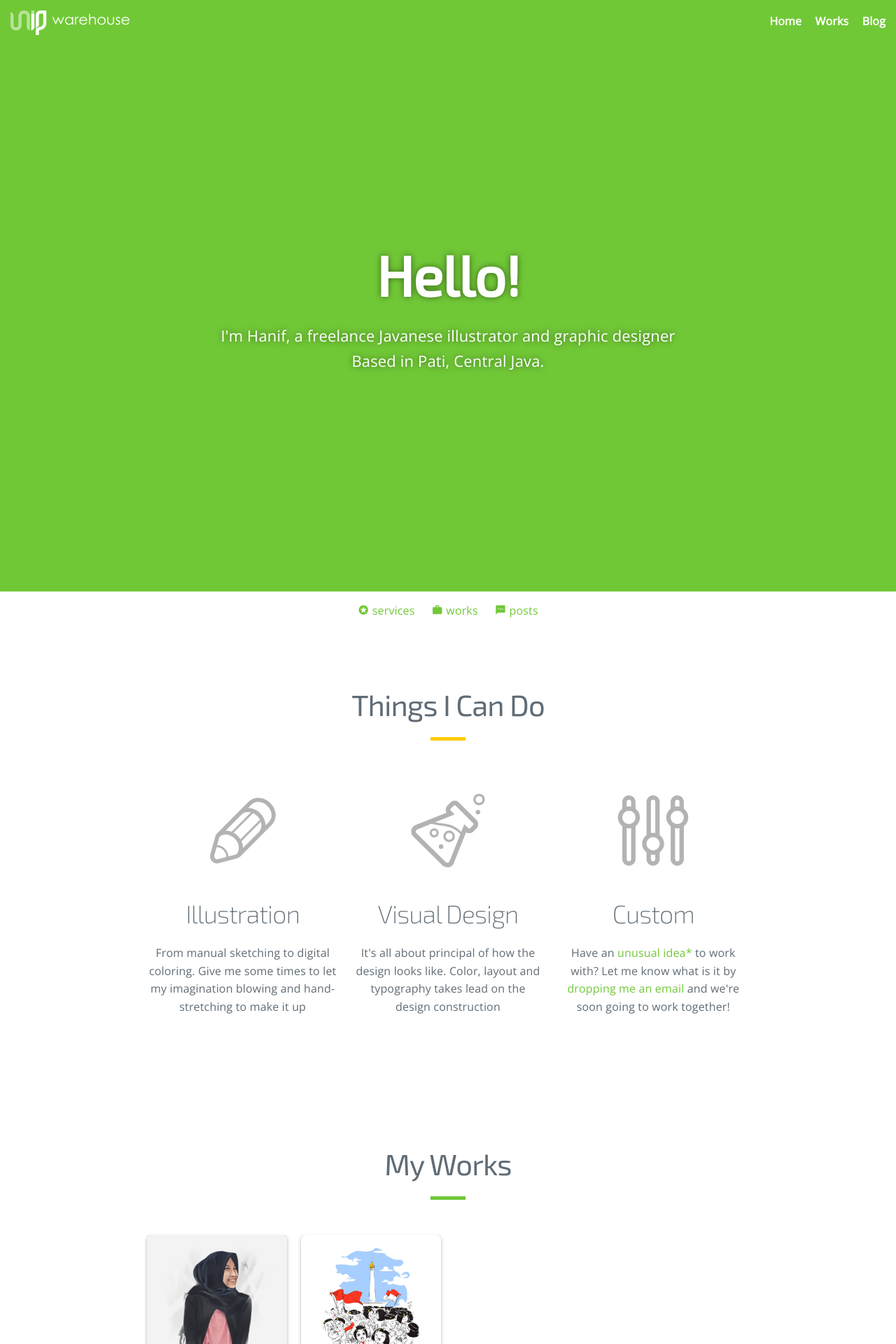
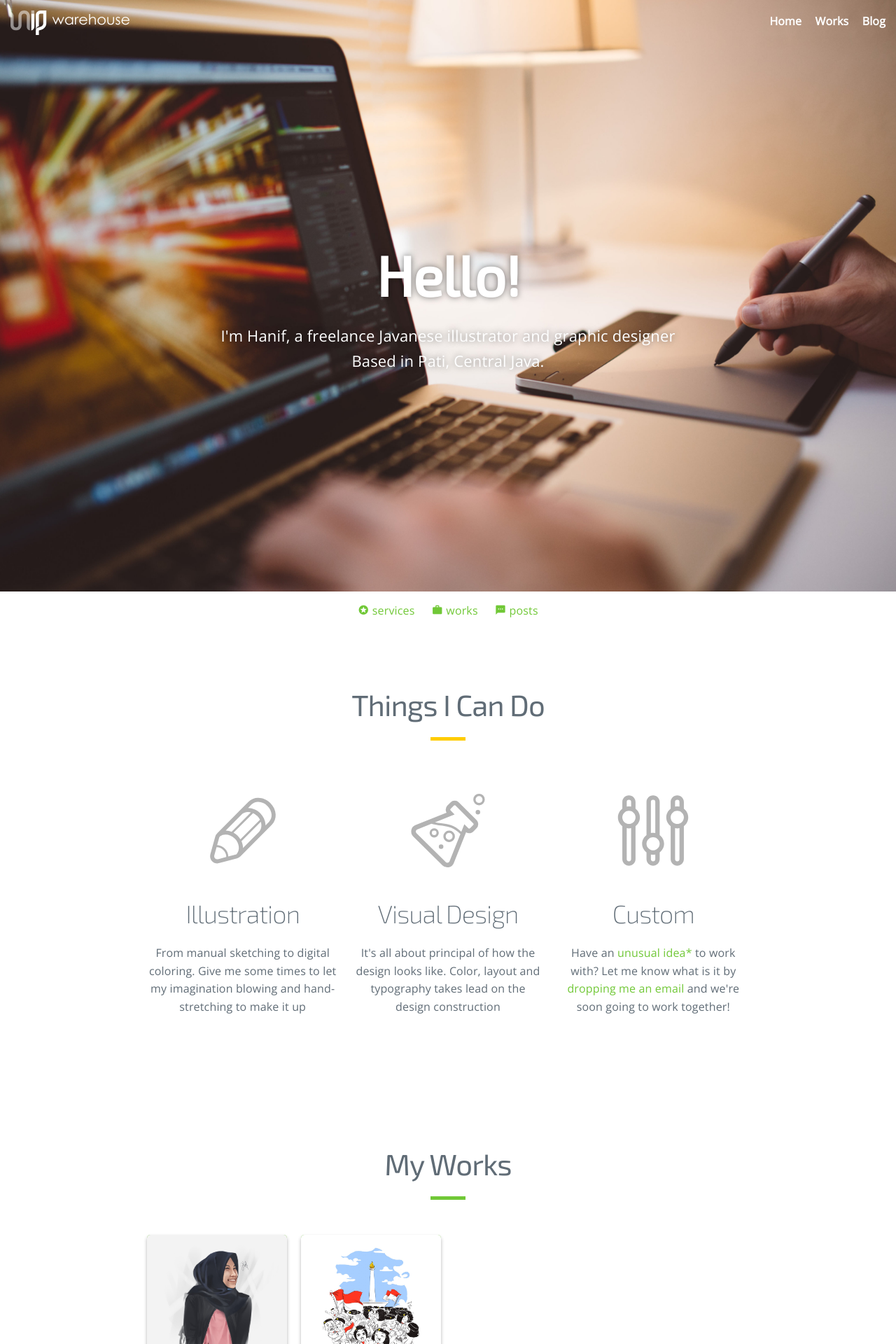
Before and after one commit to unipwarehouse/unipwarehouse.github.io, a Jekyll site: the page built from index.html, in a window 1280 px wide. Shown: the top 1920 px of the page at 70% size. Built offline with Jekyll 4.4.1, drawn with Linux system fonts in a browser that asks for light colours; some web fonts are replaced.

Commit message:
add cover image in yaml frontmatter

```diff
--- a/index.html
+++ b/index.html
@@ -2,6 +2,7 @@
 layout: default
 menu_title: Home
 index: 1
+cover: /header-background.jpg
 ---
 {% include header.html %}
 
```
